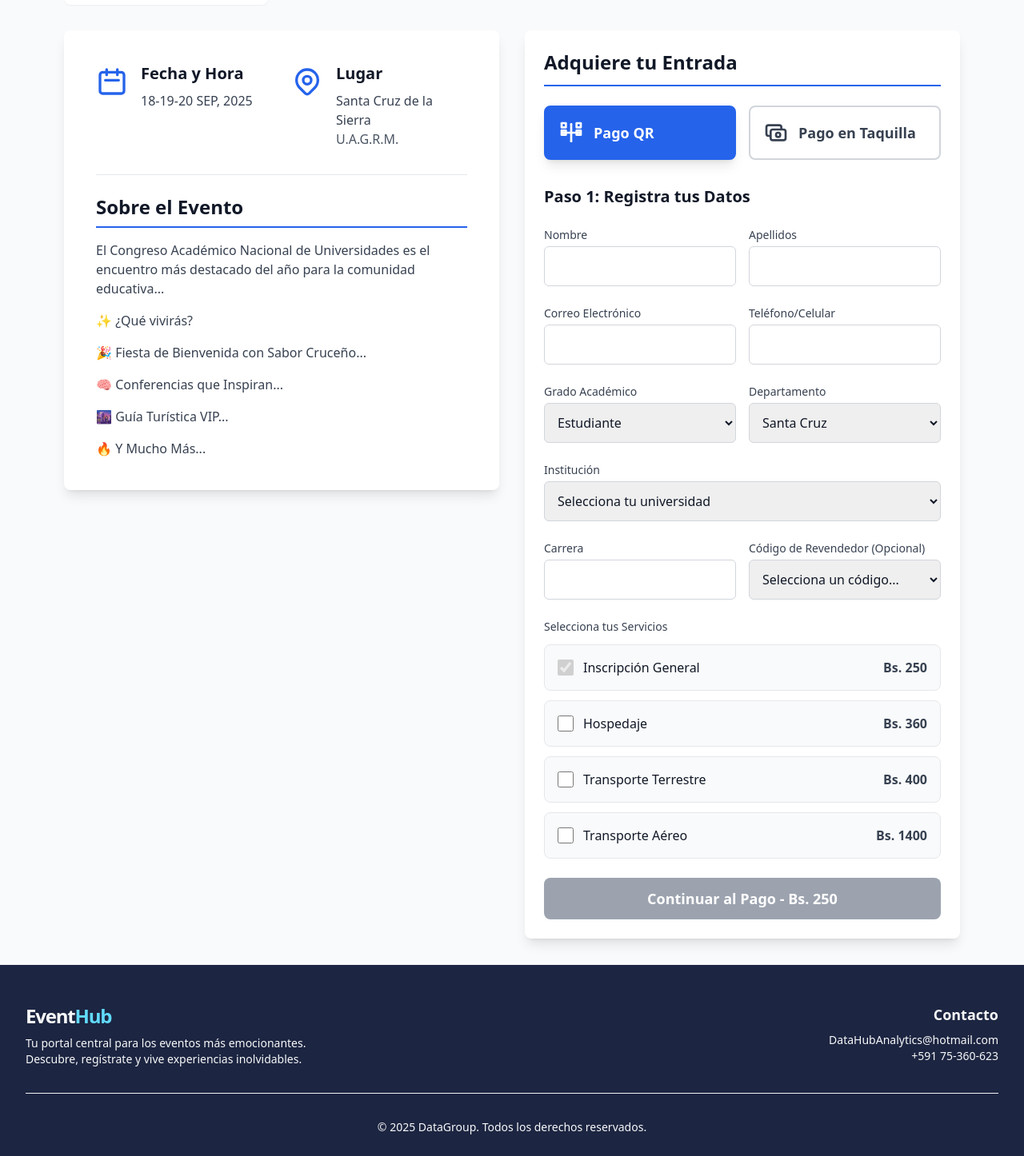
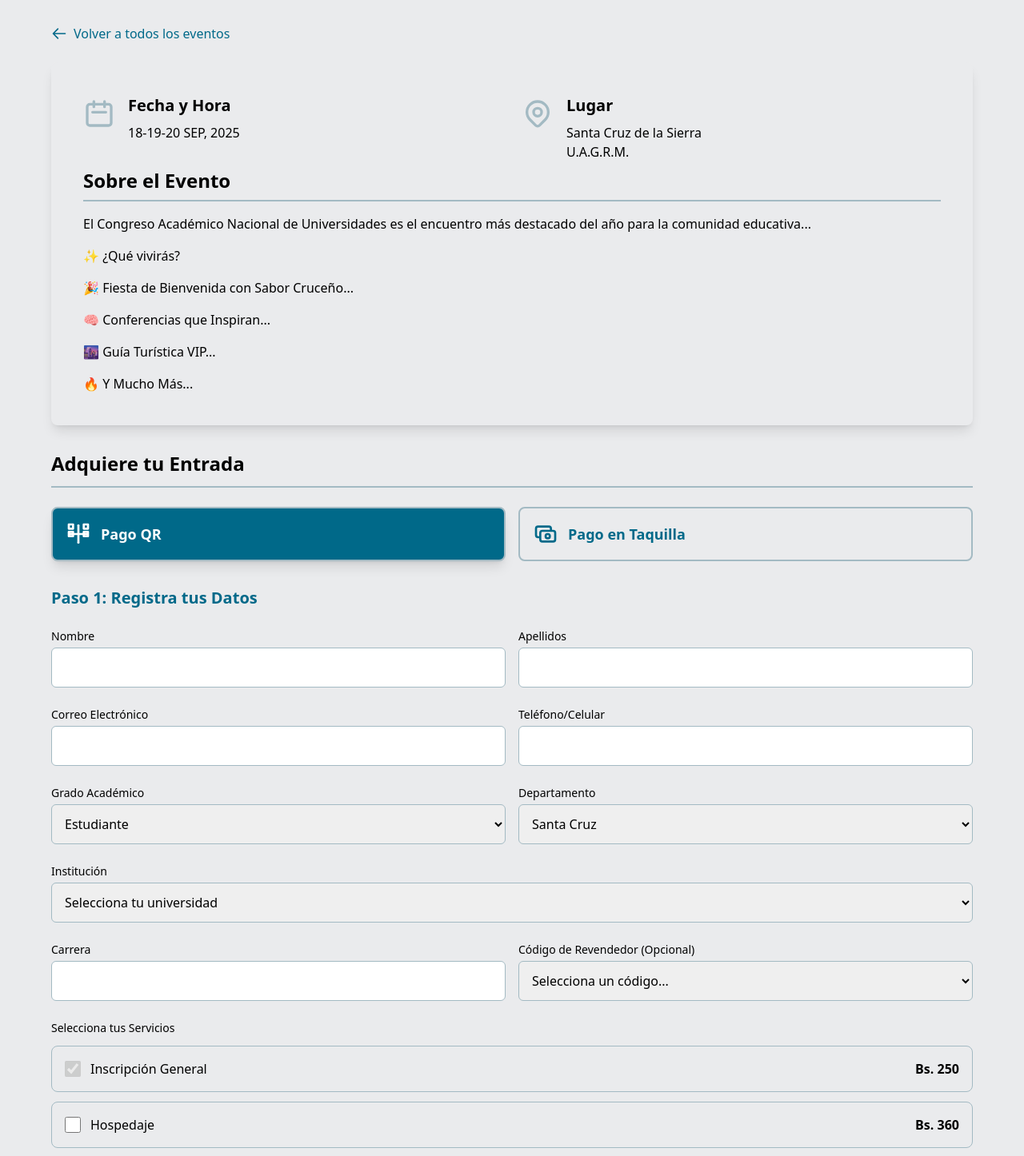
Before and after one commit to Brandon-Gonsales/EventHub_frontend, a React (Vite) app: page /event/congreso002/purchase in a window 1280 px wide. Shown: the part 682-2128 px from the top of the page at 80% size. Built offline with nearby package versions, Linux system fonts and the light colour scheme.

Commit message:
add new theme

```diff
--- a/src/App.tsx
+++ b/src/App.tsx
@@ -9,7 +9,7 @@ import { allEvents } from "./data/eventData";
 
 const App: React.FC = () => {
   return (
-    <div className="min-h-screen bg-light-bg text-white font-sans flex flex-col">
+    <div className="min-h-screen bg-light-primary text-white font-sans flex flex-col">
       <Header />
       <main className="flex-grow pt-20">
         <Routes>
--- a/src/components/EventDetails.tsx
+++ b/src/components/EventDetails.tsx
@@ -53,51 +53,47 @@ interface EventDetailsProps {
 
 const EventDetails: React.FC<EventDetailsProps> = ({ event }) => {
   return (
-    <div className="bg-white rounded-lg shadow-lg p-4 sm:p-6 md:p-8 lg:p-10 mx-auto max-w-full text-gray-800">
+    <div className="bg-light-primary rounded-lg shadow-lg p-4 sm:p-6 md:p-8 lg:p-10 mx-auto max-w-full">
       {/* Grid responsivo para fecha y ubicación */}
-      <div className="grid grid-cols-1 md:grid-cols-2 gap-6 mb-8">
+      <div className="grid grid-cols-1 md:grid-cols-2 gap-6">
         <div className="flex items-start space-x-4">
-          <CalendarIcon className="w-8 h-8 sm:w-10 sm:h-10 text-blue-600 mt-1 flex-shrink-0" />
+          <CalendarIcon className="w-8 h-8 sm:w-10 sm:h-10 text-light-fourth mt-1 flex-shrink-0" />
           <div className="min-w-0 flex-1">
-            <h3 className="font-semibold text-lg sm:text-xl text-gray-900 mb-2">
+            <h3 className="font-semibold text-lg sm:text-xl text-light-black mb-2">
               Fecha y Hora
             </h3>
-            <p className="text-gray-700 font-medium text-sm sm:text-base">
+            <p className="text-light-black font-medium text-sm sm:text-base">
               {event.date}
             </p>
-            <p className="text-gray-600 text-sm sm:text-base">{event.time}</p>
+            <p className="text-light-black text-sm sm:text-base">{event.time}</p>
           </div>
         </div>
 
         <div className="flex items-start space-x-4">
-          <LocationIcon className="w-8 h-8 sm:w-10 sm:h-10 text-blue-600 mt-1 flex-shrink-0" />
+          <LocationIcon className="w-8 h-8 sm:w-10 sm:h-10 text-light-fourth mt-1 flex-shrink-0" />
           <div className="min-w-0 flex-1">
-            <h3 className="font-semibold text-lg sm:text-xl text-gray-900 mb-2">
+            <h3 className="font-semibold text-lg sm:text-xl text-light-black mb-2">
               Lugar
             </h3>
-            <p className="text-gray-700 font-medium text-sm sm:text-base">
+            <p className="text-light-black font-medium text-sm sm:text-base">
               {event.location}
             </p>
-            <p className="text-gray-600 text-sm sm:text-base">
+            <p className="text-light-black text-sm sm:text-base">
               {event.address}
             </p>
           </div>
         </div>
       </div>
 
-      {/* Línea divisoria */}
-      <div className="border-t border-gray-200 mb-6"></div>
-
-      {/* Descripción del evento */}
       <div>
-        <h3 className="text-xl sm:text-2xl font-semibold text-gray-900 mb-4 pb-2 border-b-2 border-blue-600">
+        <h3 className="text-xl sm:text-2xl font-semibold text-light-black mb-4 py-2 border-b-2 border-light-fourth">
           Sobre el Evento
         </h3>
         <div className="space-y-4">
           {event.description.map((paragraph, index) => (
             <p
               key={index}
-              className="text-gray-700 leading-relaxed text-sm sm:text-base"
+              className="text-light-black leading-relaxed text-sm sm:text-base"
             >
               {paragraph}
             </p>
--- a/src/components/EventHeader.tsx
+++ b/src/components/EventHeader.tsx
@@ -106,11 +106,11 @@ const EventHeader: React.FC<EventHeaderProps> = ({ images, event }) => {
       {/* Overlay oscuro simple para mejor contraste */}
       <div className="absolute inset-0 bg-black bg-opacity-40 z-10" />
 
-      <div className="absolute inset-0 flex items-center justify-center px-4 sm:px-6 lg:px-8 z-20">
+      {/* <div className="absolute inset-0 flex items-center justify-center px-4 sm:px-6 lg:px-8 z-20">
         <div className="w-full max-w-4xl mx-auto">
           <EventDetails event={event} />
         </div>
-      </div>
+      </div> */}
     </header>
   );
 };
--- a/src/components/Footer.tsx
+++ b/src/components/Footer.tsx
@@ -2,25 +2,25 @@ import React from "react";
 
 const Footer: React.FC = () => {
   return (
-    <footer className="bg-light-primary border-t border-light-border">
-      <div className="max-w-7xl mx-auto py-12 px-4 md:px-8">
-        <div className="grid grid-cols-1 md:grid-cols-3 gap-8">
+    <footer className="bg-light-primary_h border-t border-light-fourth">
+      <div className="max-w-7xl mx-auto py-6 md:py-12 px-4 md:px-8">
+        <div className="grid grid-cols-1 md:grid-cols-3 gap-4 md:gap-8">
           <div className="md:col-span-1">
-            <h2 className="text-2xl font-bold text-light-bg tracking-tighter">
-              Event<span className="text-light-accent">Hub</span>
+            <h2 className="text-2xl font-bold text-light-secondary tracking-tighter">
+              Event<span className="text-light-tertiary">Hub</span>
             </h2>
-            <p className="mt-2 text-sm text-light-bg_h">
+            <p className="mt-2 text-sm text-light-black">
               Tu portal central para los eventos más emocionantes. Descubre,
               regístrate y vive experiencias inolvidables.
             </p>
           </div>
-          <div className="md:col-span-2 md:text-right text-light-bg_h">
+          <div className="md:col-span-2 md:text-right text-light-black">
             <h3 className="text-lg font-semibold ">Contacto</h3>
             <p className="mt-2 text-sm">DataHubAnalytics@hotmail.com</p>
             <p className="text-sm">+591 75-360-623</p>
           </div>
         </div>
-        <div className="mt-8 border-t border-light-border pt-8 text-center text-sm text-light-bg_h">
+        <div className="md:text-center mt-4 text-sm text-light-black">
           <p>
             &copy; {new Date().getFullYear()} DataGroup. Todos los derechos
             reservados.
--- a/src/components/TicketPurchase.tsx
+++ b/src/components/TicketPurchase.tsx
@@ -680,6 +680,10 @@ const validResellerCodes = [
 // };
 
 // export default TicketPurchase;
+
+
+
+
 const initializeServices = (
   services: EventService[] = []
 ): Record<string, boolean> => {
@@ -711,7 +715,7 @@ const FormFields: React.FC<{
       <div>
         <label
           htmlFor="name"
-          className="block text-sm font-medium text-gray-700 mb-1"
+          className="block text-sm font-medium text-light-black mb-1"
         >
           Nombre
         </label>
@@ -722,13 +726,13 @@ const FormFields: React.FC<{
           value={formData.name}
           onChange={handleInputChange}
           required
-          className="w-full border border-gray-300 rounded-md p-3 text-gray-900 placeholder-gray-500 focus:ring-2 focus:ring-blue-500 focus:border-blue-500 transition"
+          className="w-full border border-light-fourth rounded-md p-3 text-light-black placeholder-gray-500 focus:ring-2 focus:ring-light-fourth focus:border-light-fourth transition focus:outline-none"
         />
       </div>
       <div>
         <label
           htmlFor="lastName"
-          className="block text-sm font-medium text-gray-700 mb-1"
+          className="block text-sm font-medium text-light-black mb-1"
         >
           Apellidos
         </label>
@@ -739,7 +743,7 @@ const FormFields: React.FC<{
           value={formData.lastName}
           onChange={handleInputChange}
           required
-          className="w-full border border-gray-300 rounded-md p-3 text-gray-900 placeholder-gray-500 focus:ring-2 focus:ring-blue-500 focus:border-blue-500 transition"
+          className="w-full border border-light-fourth rounded-md p-3 text-light-black placeholder-gray-500 focus:ring-2 focus:ring-light-fourth focus:border-light-fourth transition focus:outline-none"
         />
       </div>
     </div>
@@ -748,7 +752,7 @@ const FormFields: React.FC<{
       <div>
         <label
           htmlFor="email"
-          className="block text-sm font-medium text-gray-700 mb-1"
+          className="block text-sm font-medium text-light-black mb-1"
         >
           Correo Electrónico
         </label>
@@ -759,13 +763,13 @@ const FormFields: React.FC<{
           value={formData.email}
           onChange={handleInputChange}
           required
-          className="w-full border border-gray-300 rounded-md p-3 text-gray-900 placeholder-gray-500 focus:ring-2 focus:ring-blue-500 focus:border-blue-500 transition"
+          className="w-full border border-light-fourth rounded-md p-3 text-light-black placeholder-gray-500 focus:ring-2 focus:ring-light-fourth focus:border-light-fourth transition focus:outline-none"
         />
       </div>
       <div>
         <label
           htmlFor="phone"
-          className="block text-sm font-medium text-gray-700 mb-1"
+          className="block text-sm font-medium text-light-black mb-1"
         >
           Teléfono/Celular
         </label>
@@ -776,7 +780,7 @@ const FormFields: React.FC<{
           value={formData.phone}
           onChange={handleInputChange}
           required
-          className="w-full border border-gray-300 rounded-md p-3 text-gray-900 placeholder-gray-500 focus:ring-2 focus:ring-blue-500 focus:border-blue-500 transition"
+          className="w-full border border-light-fourth rounded-md p-3 text-light-black placeholder-gray-500 focus:ring-2 focus:ring-light-fourth focus:border-light-fourth transition focus:outline-none"
         />
       </div>
     </div>
@@ -785,7 +789,7 @@ const FormFields: React.FC<{
       <div>
         <label
           htmlFor="academicDegree"
-          className="block text-sm font-medium text-gray-700 mb-1"
+          className="block text-sm font-medium text-light-black mb-1"
         >
           Grado Académico
         </label>
@@ -794,7 +798,7 @@ const FormFields: React.FC<{
           name="academicDegree"
           value={formData.academicDegree}
           onChange={handleInputChange}
-          className="w-full border border-gray-300 rounded-md p-3 text-gray-900 focus:ring-2 focus:ring-blue-500 focus:border-blue-500 transition"
+          className="w-full border border-light-fourth rounded-md p-3 text-light-black focus:ring-2 focus:ring-light-fourth focus:border-light-fourth transition focus:outline-none"
         >
           <option value="estudiante">Estudiante</option>
           <option value="profesional">Profesional</option>
@@ -803,7 +807,7 @@ const FormFields: React.FC<{
       <div>
         <label
           htmlFor="department"
-          className="block text-sm font-medium text-gray-700 mb-1"
+          className="block text-sm font-medium text-light-black mb-1"
         >
           Departamento
         </label>
@@ -812,7 +816,7 @@ const FormFields: React.FC<{
           name="department"
           value={formData.department}
           onChange={handleInputChange}
-          className="w-full border border-gray-300 rounded-md p-3 text-gray-900 focus:ring-2 focus:ring-blue-500 focus:border-blue-500 transition"
+          className="w-full border border-light-fourth rounded-md p-3 text-light-black focus:ring-2 focus:ring-light-fourth focus:border-light-fourth transition focus:outline-none"
         >
           {DEPARTMENTS.map((dep) => (
             <option key={dep.value} value={dep.value}>
@@ -826,7 +830,7 @@ const FormFields: React.FC<{
     <div>
       <label
         htmlFor="institution"
-        className="block text-sm font-medium text-gray-700 mb-1"
+        className="block text-sm font-medium text-light-black mb-1"
       >
         Institución
       </label>
@@ -836,7 +840,7 @@ const FormFields: React.FC<{
         value={formData.institution}
         onChange={handleInputChange}
         required
-        className="w-full border border-gray-300 rounded-md p-3 text-gray-900 focus:ring-2 focus:ring-blue-500 focus:border-blue-500 transition"
+        className="w-full border border-light-fourth rounded-md p-3 text-light-black focus:ring-2 focus:ring-light-fourth focus:border-light-fourth transition focus:outline-none"
       >
         <option value="" disabled>
           Selecciona tu universidad
@@ -853,7 +857,7 @@ const FormFields: React.FC<{
       <div>
         <label
           htmlFor="career"
-          className="block text-sm font-medium text-gray-700 mb-1"
+          className="block text-sm font-medium text-light-black mb-1"
         >
           Carrera
         </label>
@@ -864,13 +868,13 @@ const FormFields: React.FC<{
           value={formData.career}
           onChange={handleInputChange}
           required
-          className="w-full border border-gray-300 rounded-md p-3 text-gray-900 placeholder-gray-500 focus:ring-2 focus:ring-blue-500 focus:border-blue-500 transition"
+          className="w-full border border-light-fourth rounded-md p-3 text-light-black placeholder-gray-500 focus:ring-2 focus:ring-light-fourth focus:border-light-fourth transition focus:outline-none"
         />
       </div>
       <div>
         <label
           htmlFor="resellerCode"
-          className="block text-sm font-medium text-gray-700 mb-1"
+          className="block text-sm font-medium text-light-black mb-1"
         >
           Código de Revendedor (Opcional)
         </label>
@@ -879,7 +883,7 @@ const FormFields: React.FC<{
           name="resellerCode"
           value={formData.resellerCode}
           onChange={handleInputChange}
-          className="w-full border border-gray-300 rounded-md p-3 text-gray-900 focus:ring-2 focus:ring-blue-500 focus:border-blue-500 transition"
+          className="w-full border border-light-fourth rounded-md p-3 text-light-black focus:ring-2 focus:ring-light-fourth focus:border-light-fourth transition focus:outline-none"
         >
           <option value="">Selecciona un código...</option>
           {validResellerCodes.map((code) => (
@@ -892,7 +896,7 @@ const FormFields: React.FC<{
     </div>
 
     <div>
-      <label className="block text-sm font-medium text-gray-700 mb-3">
+      <label className="block text-sm font-medium text-light-black mb-3">
         Selecciona tus Servicios
       </label>
       <div className="space-y-3">
@@ -900,7 +904,7 @@ const FormFields: React.FC<{
           <label
             key={service.id}
             htmlFor={service.id}
-            className="flex items-center justify-between p-4 bg-gray-50 rounded-lg border border-gray-200 transition cursor-pointer hover:border-blue-300 hover:bg-blue-50"
+            className="flex items-center justify-between p-4 rounded-lg border border-light-fourth transition cursor-pointer hover:border-light-fourth hover:bg-light-primary_h"
           >
             <div className="flex items-center">
               <input
@@ -910,13 +914,13 @@ const FormFields: React.FC<{
                 checked={selectedServices[service.id] || false}
                 onChange={() => handleServiceChange(service)}
                 disabled={service.type === "mandatory"}
-                className="h-5 w-5 rounded border-gray-300 text-blue-600 focus:ring-blue-500"
+                className="h-5 w-5 rounded border-light-fourth text-light-primary focus:ring-light-fourth"
               />
-              <span className="ml-3 text-gray-900 font-medium">
+              <span className="ml-3 text-light-black font-medium">
                 {service.name}
               </span>
             </div>
-            <span className="font-semibold text-gray-700">
+            <span className="font-semibold text-light-black">
               Bs.{" "}
               {service.type === "mandatory"
                 ? formData.academicDegree === "estudiante"
@@ -1120,8 +1124,8 @@ const TicketPurchase: React.FC<TicketPurchaseProps> = ({ eventData }) => {
     const baseClasses =
       "flex-1 p-4 rounded-lg text-left transition-all duration-300 flex items-center space-x-3 text-lg font-semibold border-2";
     return selectedMethod === method
-      ? `${baseClasses} bg-blue-600 text-white border-blue-600 shadow-lg`
-      : `${baseClasses} bg-white text-gray-700 border-gray-300 hover:border-blue-300 hover:bg-blue-50`;
+      ? `${baseClasses} bg-light-secondary text-primary border-light-fourth shadow-lg`
+      : `${baseClasses} text-light-secondary hover:text-light-primary border-light-fourth hover:border-light-fourth_h hover:bg-light-secondary_h`;
   };
 
   if (currentStep === 3) {
@@ -1142,8 +1146,8 @@ const TicketPurchase: React.FC<TicketPurchaseProps> = ({ eventData }) => {
   }
 
   return (
-    <div className="bg-white rounded-lg shadow-lg p-6">
-      <h3 className="text-2xl font-bold text-gray-900 border-b-2 border-blue-600 pb-3 mb-6">
+    <div className="">
+      <h3 className="text-2xl font-bold text-light-black border-b-2 border-light-fourth pb-3 mb-6">
         Adquiere tu Entrada
       </h3>
 
@@ -1172,7 +1176,7 @@ const TicketPurchase: React.FC<TicketPurchaseProps> = ({ eventData }) => {
 
       {selectedMethod === "cash" && (
         <form onSubmit={handleSubmit} className="space-y-6">
-          <h4 className="font-semibold text-xl text-gray-900 mb-4">
+          <h4 className="font-semibold text-xl text-light-secondary mb-4">
             Registra tus Datos
           </h4>
           <FormFields
@@ -1199,7 +1203,7 @@ const TicketPurchase: React.FC<TicketPurchaseProps> = ({ eventData }) => {
         <>
           {currentStep === 1 && (
             <form className="space-y-6">
-              <h4 className="font-semibold text-xl text-gray-900 mb-4">
+              <h4 className="font-semibold text-xl text-light-secondary mb-4">
                 Paso 1: Registra tus Datos
               </h4>
               <FormFields
@@ -1214,7 +1218,7 @@ const TicketPurchase: React.FC<TicketPurchaseProps> = ({ eventData }) => {
                 type="button"
                 onClick={handleProceedToPayment}
                 disabled={!isStep1Valid || isSubmitting}
-                className="w-full bg-blue-600 text-white font-bold py-3 px-4 rounded-lg hover:bg-blue-700 disabled:bg-gray-400 disabled:cursor-not-allowed transition-all text-lg"
+                className="w-full bg-light-secondary text-light-primary font-bold py-3 px-4 rounded-lg hover:bg-light-secondary_h disabled:bg-gray-400 disabled:cursor-not-allowed transition-all text-lg"
               >
                 {isSubmitting
                   ? "Procesando..."
@@ -1226,35 +1230,35 @@ const TicketPurchase: React.FC<TicketPurchaseProps> = ({ eventData }) => {
           {currentStep === 2 && (
             <div className="grid md:grid-cols-2 gap-8">
               <div className="text-center">
-                <h4 className="font-semibold text-xl text-gray-900 mb-6">
+                <h4 className="font-semibold text-xl text-light-black mb-6">
                   Paso 2: Realiza el Pago
                 </h4>
-                <div className="bg-gray-50 p-6 rounded-lg border-2 border-dashed border-gray-300">
+                <div className="bg-light-primary_h p-6 rounded-lg border-2 border-dashed border-light-fourth">
                   <img
                     src={qrCodeImageUrl}
                     alt="QR Code para pago"
                     className="mx-auto rounded-lg shadow-md mb-4"
                   />
-                  <p className="text-lg font-semibold text-gray-900">
+                  <p className="text-lg font-semibold text-light-black">
                     Monto: Bs. {totalAmount}
                   </p>
                 </div>
               </div>
 
               <form onSubmit={handleSubmit} className="space-y-6">
-                <h4 className="font-semibold text-xl text-gray-900 mb-4">
+                <h4 className="font-semibold text-xl text-light-black mb-4">
                   Sube tu Comprobante
                 </h4>
                 <div>
                   <label
                     htmlFor="proof"
-                    className="block w-full border-2 border-dashed border-gray-300 rounded-lg p-6 text-center cursor-pointer hover:border-blue-400 hover:bg-blue-50 transition-colors"
+                    className="block w-full border-2 border-dashed border-light-fourth rounded-lg p-6 text-center cursor-pointer hover:border-light-fourth_h hover:bg-light-primary_h transition-colors"
                   >
-                    <UploadIcon className="w-12 h-12 text-gray-400 mx-auto mb-4" />
-                    <span className="text-lg text-gray-600">
+                    <UploadIcon className="w-12 h-12 text-light-secondary mx-auto mb-4" />
+                    <span className="text-lg text-light-secondary">
                       {proofFile ? proofFile.name : "Subir comprobante de pago"}
                     </span>
-                    <p className="text-sm text-gray-500 mt-2">
+                    <p className="text-sm text-light-secondary mt-2">
                       Formatos: JPG, PNG, PDF
                     </p>
                   </label>
@@ -1270,7 +1274,7 @@ const TicketPurchase: React.FC<TicketPurchaseProps> = ({ eventData }) => {
                 <button
                   type="submit"
                   disabled={!isStep2Valid || isSubmitting}
-                  className="w-full bg-blue-600 text-white font-bold py-3 px-4 rounded-lg hover:bg-blue-700 disabled:bg-gray-400 disabled:cursor-not-allowed transition-all text-lg"
+                  className="w-full bg-light-secondary text-light-primary font-bold py-3 px-4 rounded-lg hover:bg-light-secondary_h disabled:bg-gray-400 disabled:cursor-not-allowed transition-all text-lg"
                 >
                   {isSubmitting ? "Finalizando..." : "Finalizar Registro"}
                 </button>
--- a/src/pages/EventPurchasePage.tsx
+++ b/src/pages/EventPurchasePage.tsx
@@ -98,7 +98,7 @@ const EventPurchasePage: React.FC<EventPurchasePageProps> = ({ events }) => {
   }
 
   return (
-    <div className="min-h-screen bg-gray-50">
+    <div className="min-h-screen">
       <EventHeader
         event={event}
         title={event.title}
@@ -106,16 +106,16 @@ const EventPurchasePage: React.FC<EventPurchasePageProps> = ({ events }) => {
         images={event.images}
       />
 
-      <main className="max-w-6xl mx-auto px-4 py-8 space-y-8 -mt-16 relative z-10">
+      <main className="max-w-6xl mx-auto p-4 md:p-8 xl:p-0 my-6 relative z-10">
         <Link
           to="/"
-          className="inline-flex items-center gap-2 text-gray-600 hover:text-gray-900 font-medium transition-colors bg-white px-4 py-2 rounded-lg shadow-sm hover:shadow-md"
+          className="inline-flex items-center gap-2 text-light-secondary hover:text-light-secondary_h font-medium transition-colors py-2 mb-4"
         >
           <ArrowLeftIcon className="w-5 h-5" />
           <span>Volver a todos los eventos</span>
         </Link>
 
-        <div className="grid lg:grid-cols-2 gap-8">
+        <div className="grid gap-8 ">
           <div>
             <EventDetails event={event} />
           </div>
--- a/src/pages/EventSplashPage.tsx
+++ b/src/pages/EventSplashPage.tsx
@@ -34,7 +34,7 @@ const EventSplashPage: React.FC<EventSplashPageProps> = ({ events }) => {
 
   return (
     <div
-      className="relative min-h-[calc(100vh-5rem)] w-full bg-cover bg-center flex items-center justify-center text-light-bg"
+      className="relative min-h-[calc(100vh-5rem)] w-full bg-cover bg-center flex items-center justify-center text-light-white"
       style={{ backgroundImage: `url(${event.heroImage})` }}
     >
       <div className="absolute inset-0 bg-black opacity-60"></div>
@@ -42,13 +42,13 @@ const EventSplashPage: React.FC<EventSplashPageProps> = ({ events }) => {
         <h1 className="text-5xl md:text-7xl font-black uppercase tracking-tighter drop-shadow-lg">
           {event.title}
         </h1>
-        <p className="mt-2 text-xl md:text-2xl font-light text-light-accent drop-shadow-md">
+        <p className="mt-2 text-xl md:text-2xl font-light drop-shadow-md">
           {event.subtitle}
         </p>
         {/* El botón ahora es un Link que navega a la página de compra */}
         <Link
           to={`/event/${event.id}/purchase`}
-          className="mt-12 inline-block bg-light-accent text-light-bg font-bold py-4 px-10 rounded-lg text-xl hover:bg-light-accent_h transform hover:scale-105 transition-all duration-300 shadow-lg"
+          className="mt-12 inline-block bg-light-secondary text-light-primary font-bold py-4 px-10 rounded-lg text-xl hover:bg-light-secondary_h transform hover:scale-105 transition-all duration-300 shadow-lg"
         >
           Adquirir Entradas
         </Link>
```
Also changed, not shown: src/components/Header.tsx (+4 -4 lines), src/pages/HomePage.tsx (+17 -17 lines), tailwind.config.js (+22 -22 lines).
